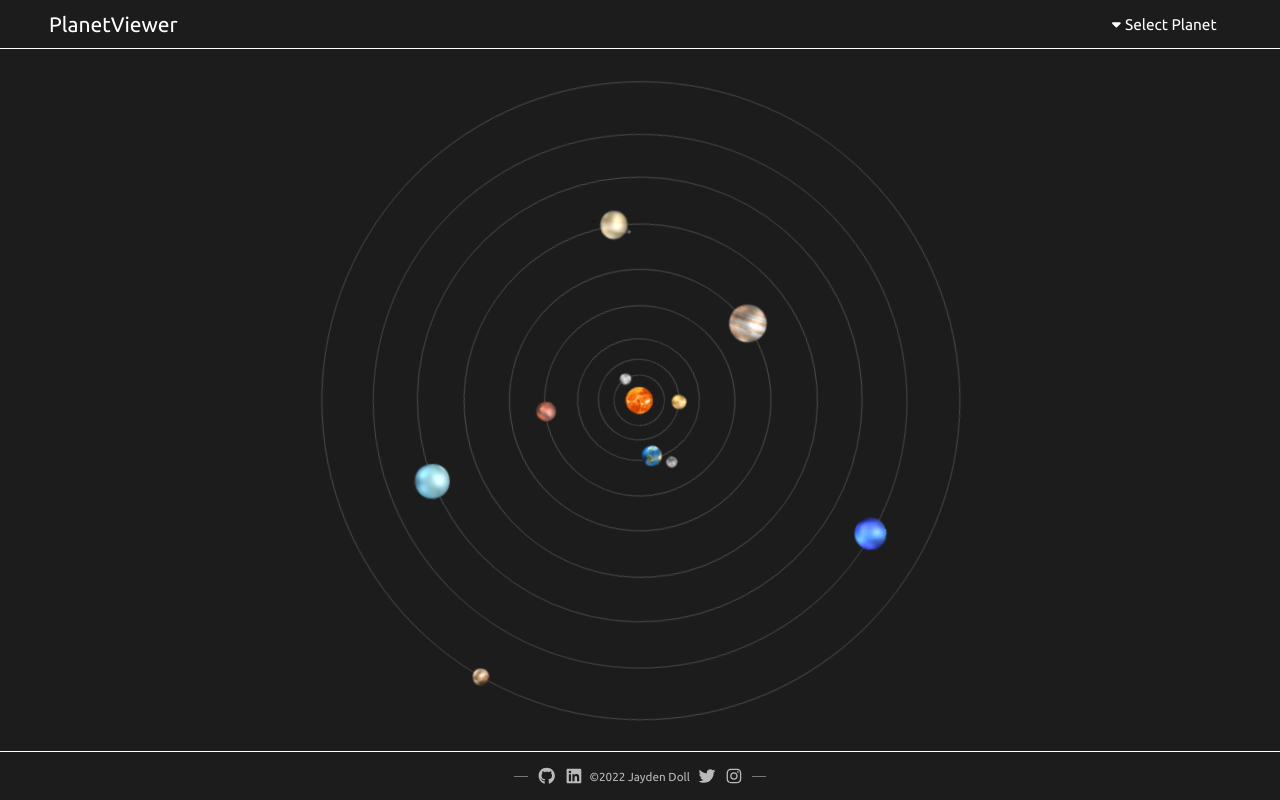
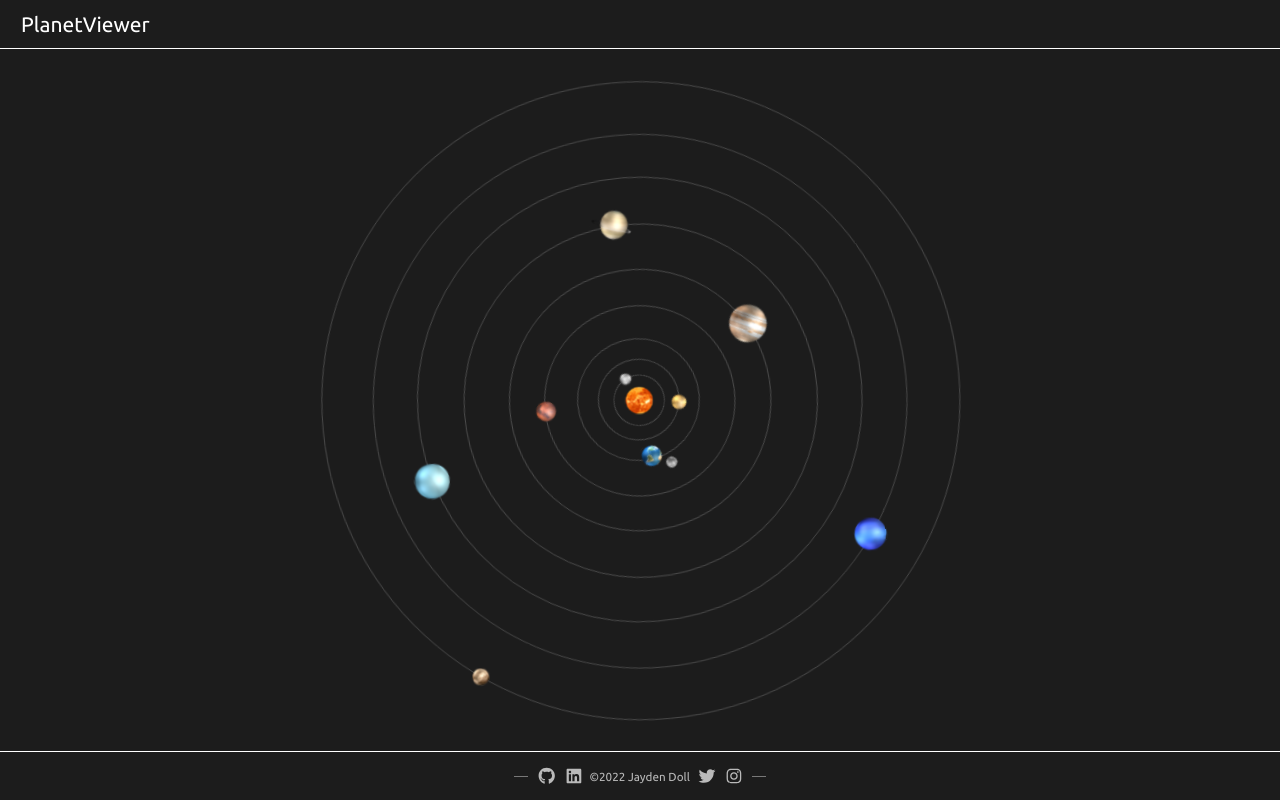
Before and after one commit to Jayden-Doll/PlanetViewer, a React (Create React App) app: page / in a window 1280 px wide. Built offline with nearby package versions, Linux system fonts and the light colour scheme; a web font is replaced by a local one.

Commit message:
Add accent color to planet data

```diff
--- a/src/components/navbar/navbar.component.jsx
+++ b/src/components/navbar/navbar.component.jsx
@@ -1,15 +1,6 @@
 import { Link } from "react-router-dom";
 
-import { faCaretDown } from "@fortawesome/free-solid-svg-icons";
-
-import {
-  NavContainer,
-  NavLogo,
-  SelectContainer,
-  MenuArrowIcon,
-  SelectText,
-  LinkContainer,
-} from "./navbar.styles";
+import { NavContainer, NavLogo, LinkContainer } from "./navbar.styles";
 
 const Navbar = () => {
   return (
@@ -17,10 +8,6 @@ const Navbar = () => {
       <LinkContainer as={Link} to="/">
         <NavLogo>PlanetViewer</NavLogo>
       </LinkContainer>
-      <SelectContainer>
-        <MenuArrowIcon icon={faCaretDown} />
-        <SelectText>Select Planet</SelectText>
-      </SelectContainer>
     </NavContainer>
   );
 };
--- a/src/components/navbar/navbar.styles.jsx
+++ b/src/components/navbar/navbar.styles.jsx
@@ -1,6 +1,4 @@
 import styled from "styled-components";
-
-import { FontAwesomeIcon } from "@fortawesome/react-fontawesome";
 
 export const NavContainer = styled.header`
   display: flex;
@@ -13,7 +11,6 @@ export const NavContainer = styled.header`
   height: 3.5rem;
   border-bottom: 1px solid #fff;
   background-color: #1c1c1c;
-  padding: 0 2rem;
   z-index: 2;
 `;
 
@@ -36,30 +33,3 @@ export const NavLogo = styled.p`
     cursor: pointer;
   }
 `;
-
-export const SelectContainer = styled.div`
-  margin: 0;
-  display: flex;
-  align-items: center;
-  gap: 0.3rem;
-  font-size: 1rem;
-  width: 10rem;
-
-  :hover {
-    cursor: pointer;
-  }
-`;
-
-export const MenuArrowIcon = styled(FontAwesomeIcon)`
-  padding: 1rem 0;
-`;
-
-export const SelectText = styled.p`
-  font-size: 1.1rem;
-  padding: 1rem 0;
-
-  margin: 0;
-  user-select: none;
-  -webkit-user-select: none;
-  -moz-user-select: none;
-`;
--- /dev/null
+++ b/src/contexts/planet.context.jsx
@@ -0,0 +1,15 @@
+import { createContext, useState } from "react";
+
+export const PlanetContext = createContext({
+  planetAccent: null,
+  setPlanetAccent: () => null,
+});
+
+export const PlanetProvider = ({ children }) => {
+  const [planetAccent, setPlanetAccent] = useState(null);
+  const value = { planetAccent, setPlanetAccent };
+
+  return (
+    <PlanetContext.Provider value={value}>{children}</PlanetContext.Provider>
+  );
+};
--- a/src/index.js
+++ b/src/index.js
@@ -1,6 +1,7 @@
 import React from "react";
 import ReactDOM from "react-dom/client";
 import { BrowserRouter } from "react-router-dom";
+import { PlanetProvider } from "./contexts/planet.context";
 
 import App from "./App";
 
@@ -10,7 +11,9 @@ const root = ReactDOM.createRoot(document.getElementById("root"));
 root.render(
   <React.StrictMode>
     <BrowserRouter>
-      <App />
+      <PlanetProvider>
+        <App />
+      </PlanetProvider>
     </BrowserRouter>
   </React.StrictMode>
 );
--- a/src/routes/planet/planet.component.jsx
+++ b/src/routes/planet/planet.component.jsx
@@ -1,13 +1,15 @@
-import { useEffect, useState } from "react";
+import { useEffect, useState, useContext } from "react";
 import { useParams } from "react-router";
 import { FontAwesomeIcon } from "@fortawesome/react-fontawesome";
 import { faArrowLeft } from "@fortawesome/free-solid-svg-icons";
 
 import LoadingIcon from "../../components/loading-icon/loading-icon.component";
 
-import apiroute from "../../utils/planetdata.utils";
+import { PlanetContext } from "../../contexts/planet.context";
 
-import { planets } from "../../utils/splineplanet.utils";
+import apiroute from "../../utils/planetData.utils";
+import planetColor from "../../utils/planetAccent.utils";
+import { planets } from "../../utils/splinePlanet.utils";
 
 import {
   Wrapper,
@@ -26,7 +28,8 @@ import {
 } from "./planet.styles";
 
 const Planet = () => {
-  let { planet } = useParams();
+  let { planet: PlanetName } = useParams();
+  const { planetAccent, setPlanetAccent } = useContext(PlanetContext);
 
   const [loading, setLoading] = useState(false);
   const [currentPlanetData, setCurrentPlanetData] = useState("");
@@ -35,8 +38,10 @@ const Planet = () => {
     try {
       const response = await fetch(apiroute);
       const data = await response.json();
-      const currentPlanetData = data.data.planets[`${planet}`];
+      const currentPlanetData = data.data.planets[`${PlanetName}`];
       setCurrentPlanetData(currentPlanetData);
+      setPlanetAccent(planetColor[`${PlanetName}`]);
+      console.log(planetAccent);
       setLoading(true);
     } catch (error) {
       console.log(`Error: ${error}`);
@@ -66,44 +71,59 @@ const Planet = () => {
         {loading ? (
           <>
             <InfoContainer>
-              <PlanetTitle>{name}</PlanetTitle>
+              <PlanetTitle planetAccent={planetAccent}>{name}</PlanetTitle>
               <PlanetType>{type}</PlanetType>
               <PlanetCopyText>{description}</PlanetCopyText>
               <SubInfoContainer>
                 <InfoItem>
                   <PlanetInfoType>Average Temperature</PlanetInfoType>
-                  <PlanetInfoData>{temperature}</PlanetInfoData>
+                  <PlanetInfoData planetAccent={planetAccent}>
+                    {temperature}
+                  </PlanetInfoData>
                 </InfoItem>
                 <InfoItem>
                   <PlanetInfoType>Day Length</PlanetInfoType>
-                  <PlanetInfoData>{daylength}</PlanetInfoData>
+                  <PlanetInfoData planetAccent={planetAccent}>
+                    {daylength}
+                  </PlanetInfoData>
                 </InfoItem>
                 <InfoItem>
                   <PlanetInfoType>Orbital Period</PlanetInfoType>
-                  <PlanetInfoData>{orbit}</PlanetInfoData>
+                  <PlanetInfoData planetAccent={planetAccent}>
+                    {orbit}
+                  </PlanetInfoData>
                 </InfoItem>
                 <InfoItem>
                   <PlanetInfoType>Number of Moons</PlanetInfoType>
-                  <PlanetInfoData>{moons}</PlanetInfoData>
+                  <PlanetInfoData planetAccent={planetAccent}>
+                    {moons}
+                  </PlanetInfoData>
                 </InfoItem>
                 <InfoItem>
-                  {planet === "sun" ? (
+                  {PlanetName === "sun" ? (
                     <>
                       <PlanetInfoType>
                         Distance from Galaxy Center
                       </PlanetInfoType>
-                      <PlanetInfoData>{distancefromsun}</PlanetInfoData>
+                      <PlanetInfoData planetAccent={planetAccent}>
+                        {distancefromsun}
+                      </PlanetInfoData>
                     </>
                   ) : (
                     <>
                       <PlanetInfoType>Distance from the Sun</PlanetInfoType>
-                      <PlanetInfoData>{distancefromsun}</PlanetInfoData>
+                      <PlanetInfoData planetAccent={planetAccent}>
+                        {distancefromsun}
+                      </PlanetInfoData>
                     </>
                   )}
                 </InfoItem>
               </SubInfoContainer>
               <PlanetCopyText>
-                <PlanetInfoType>Fun Fact:</PlanetInfoType> {funfact}
+                <PlanetInfoType planetAccent={planetAccent}>
+                  Fun Fact:
+                </PlanetInfoType>{" "}
+                {funfact}
               </PlanetCopyText>
               <BackButton to="/">
                 <FontAwesomeIcon icon={faArrowLeft} />
@@ -112,7 +132,7 @@ const Planet = () => {
             </InfoContainer>
             <FontAwesomeIcon />
             <PlanetContainer>
-              <SplinePlanet scene={`${planets[planet]}`} />
+              <SplinePlanet scene={`${planets[PlanetName]}`} />
             </PlanetContainer>
           </>
         ) : (
--- a/src/routes/planet/planet.styles.jsx
+++ b/src/routes/planet/planet.styles.jsx
@@ -73,7 +73,9 @@ export const PlanetTitle = styled.h1`
   font-family: "Ubuntu";
   font-weight: bold;
   margin: 0;
+  ${({ planetAccent }) => `color: #${planetAccent} !important`};
 `;
+
 export const PlanetType = styled.p`
   font-size: 1.2rem;
   margin-top: 0;
@@ -85,8 +87,11 @@ export const PlanetCopyText = styled.p`
 export const PlanetInfoType = styled.span`
   font-size: 1.1rem;
   text-align: center;
+  ${({ planetAccent }) => `color: #${planetAccent} !important`};
 `;
-export const PlanetInfoData = styled.p``;
+export const PlanetInfoData = styled.p`
+  ${({ planetAccent }) => `color: #${planetAccent} !important`};
+`;
 
 export const BackButton = styled(Link)`
   font-family: "Ubuntu";
--- /dev/null
+++ b/src/utils/planetAccent.utils.js
@@ -0,0 +1,15 @@
+const planetColor = {
+  sun: "D8904D",
+  mercury: "A4A4A4",
+  venus: "D8CA4D",
+  earth: "4D7CD8",
+  moon: "A4A4A4",
+  mars: "D8664D",
+  jupiter: "D8B14D",
+  saturn: "F4CD9E",
+  uranus: "4DBFD8",
+  neptune: "4D5BD8",
+  pluto: "9E754F",
+};
+
+export default planetColor;
```
